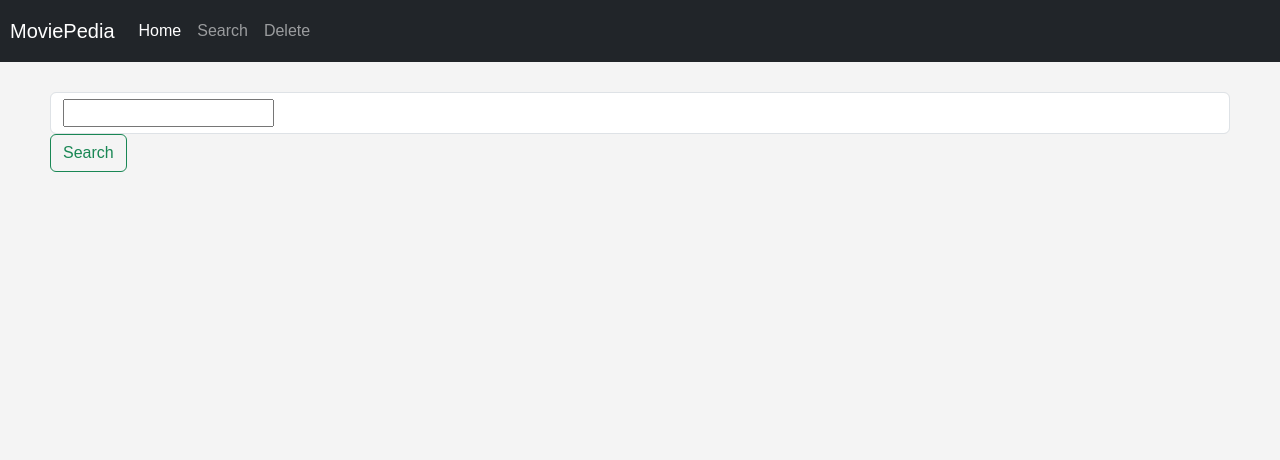
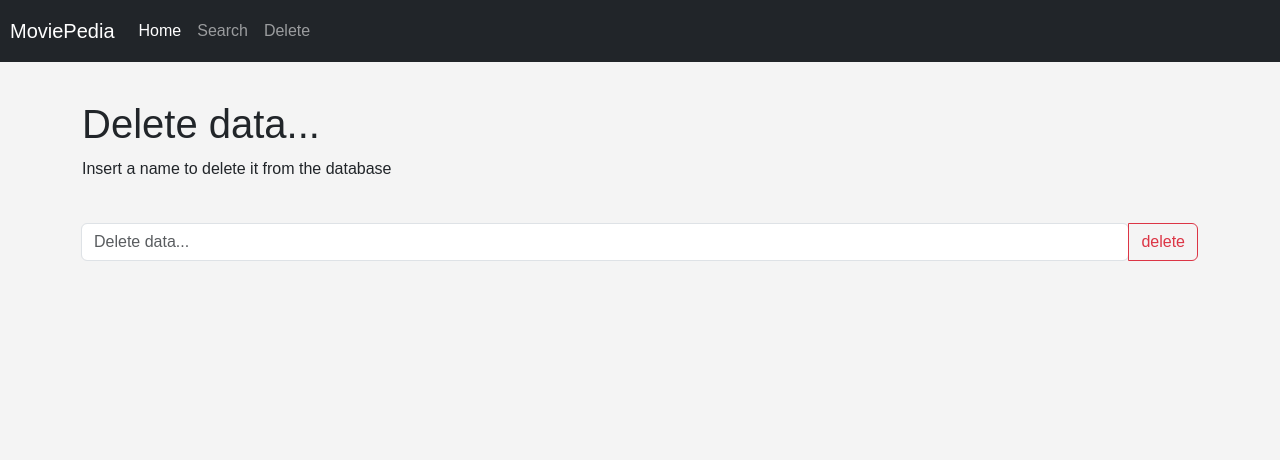
Before and after one commit to RafaelSGil/WS, a Django app: page /delete/ in a window 1280 px wide. Shown: the top 460 px of the page. Run offline with Django 3.2, Linux system fonts and the light colour scheme; some libraries are stand-ins or nearby versions.

Commit message:
Finished implementing delete functionality

```diff
--- a/Assignment1/WS_APP/templates/delete.html
+++ b/Assignment1/WS_APP/templates/delete.html
@@ -1,16 +1,28 @@
 {% extends 'layout.html' %} {% block content %}
-<form class="form-inline">
-  <li
-    class="form-control mr-sm-2"
-    type="search"
-    placeholder="Search"
-    aria-label="Search"
-  >
-    {{ delete_form.delete }}
-  </li>
-  <button class="btn btn-outline-success my-2 my-sm-0" type="submit">
-    Search
-  </button>
-</form>
+<div class="container mt-2 mb-10">
+  <h1>Delete data...</h1>
+  <p>Insert a name to delete it from the database</p>
+  <br />
+  <form action="{% url 'delete' %}" method="post" class="input-group">
+    {% csrf_token %}
+    <input
+      type="search"
+      class="form-control rounded"
+      placeholder="Delete data..."
+      aria-label="Search"
+      aria-describedby="search-addon"
+      name="delete_value"
+    />
+    <button type="submit" class="btn btn-outline-danger" name="delete_data">
+      delete
+    </button>
+  </form>
+  <br />
 
+  {% if success %} {% if success.boolean == False %}
+  <h3 class="text-success">Successfully deleted data</h3>
+  {% else %}
+  <h3 class="text-danger">Failed to delete data</h3>
+  {% endif %} {% endif %}
+</div>
 {% endblock %}
--- a/Assignment1/WS_APP/views.py
+++ b/Assignment1/WS_APP/views.py
@@ -51,14 +51,12 @@ def home(request):
 
 
 def delete(request):
-    delete_form = DeleteForm()
+    success = None
     if request.method == 'POST':
-        if 'delete' in request.POST:
-            delete_form = DeleteForm(request.POST)
-            if delete_form.is_valid():
-                value = delete_form.cleaned_data['delete']
+        if "delete_data" in request.POST:
+            value = request.POST.get("delete_value")
 
-                query = """
+            query = """
                             PREFIX pred: <http://ws.org/netflix_info/pred/>
                             PREFIX net: <http://ws.org/netflix_info/>
 
@@ -67,17 +65,34 @@ def delete(request):
                             }
                         """
 
-                encoded_value = value.replace(' ', '_')
-                encoded_value = quote(value, safe='')
+            encoded_value = value.replace(' ', '_')
+            encoded_value = quote(encoded_value, safe='')
 
-                query = query.replace("_encoded", encoded_value)
-                query = query.replace("_value", value)
+            query = query.replace("_encoded", encoded_value)
+            query = query.replace("_value", value)
+            print("QUERY: " + query)
+            payload_query = { "update": query }
+            res = accessor.sparql_update(body=payload_query, repo_name=repo_name)
 
-                payload_query = { "query": query }
-                res = accessor.sparql_select(body=payload_query, repo_name=repo_name)
-                res = json.loads(res)
+            query = """
+                            PREFIX pred: <http://ws.org/netflix_info/pred/>
+                            PREFIX net: <http://ws.org/netflix_info/>
 
-    return render(request, 'delete.html', {'delete_form': delete_form})
+                            ASK {
+                                net:_encoded pred:real_name "_value" .
+                            }
+                        """
+
+            query = query.replace("_encoded", encoded_value)
+            query = query.replace("_value", value)
+
+            payload_query = { "query": query }
+            success = accessor.sparql_select(body=payload_query, repo_name=repo_name)
+            success = json.loads(success)
+            print("SUCCESS: ", success["boolean"])
+            return render(request, 'delete.html', {'success': success})
+
+    return render(request, 'delete.html')
 
 
 def unified_search(query):
@@ -88,19 +103,15 @@ def unified_search(query):
 
 
     if query in directors:
-        print("DIRECTOR")
         return search_director(query)
 
     elif query in genres:
-        print("GENRE")
         return genres_search(query)
 
     elif query in actors:
-        print("ACTOR")
         return cast_search(query)
 
     else:
-        print("MOVIE")
         return movie_search(query)
 
 
@@ -280,41 +291,57 @@ def movie_search(movie_name):
                     ?title_code net:real_name "_movie_name" .
                     ?show_id net:title ?title_code .
 
-                    ?show_id net:type ?type_code .
-                    ?type_code net:real_name ?type .
+                    OPTIONAL{
+                        ?show_id net:type ?type_code .
+                        ?type_code net:real_name ?type .
+                    }
 
                     ?title_code net:real_name ?title .
 
-                    ?show_id net:director ?director_code .
-                    ?director_code net:real_name ?director .
+                    OPTIONAL {
+                        ?show_id net:director ?director_code .
+                        ?director_code net:real_name ?director .
+                    }
 
                     OPTIONAL {
                         ?show_id net:cast ?cast_code .
                         ?cast_code net:real_name ?cast .
                     }
 
-                    ?show_id net:country ?country_code .
-                    ?country_code net:real_name ?country .
+                    OPTIONAL {
+                        ?show_id net:country ?country_code .
+                        ?country_code net:real_name ?country .
+                    }
 
-                    ?show_id net:date_added ?date_code .
-                    ?date_code net:real_name ?date_added .
+                    OPTIONAL {
+                        ?show_id net:date_added ?date_code .
+                        ?date_code net:real_name ?date_added .
+                    }
 
-                    ?show_id net:release_year ?release_code .
-                    ?release_code net:real_name ?release_year .
+                    OPTIONAL {
+                        ?show_id net:release_year ?release_code .
+                        ?release_code net:real_name ?release_year .
+                    }
 
-                    ?show_id net:rating ?rating_code .
-                    ?rating_code net:real_name ?rating .
+                    OPTIONAL {
+                        ?show_id net:rating ?rating_code .
+                        ?rating_code net:real_name ?rating .
+                    }
 
-                    ?show_id net:duration ?duration_code .
-                    ?duration_code net:real_name ?duration .
+                    OPTIONAL {
+                        ?show_id net:duration ?duration_code .
+                        ?duration_code net:real_name ?duration .
+                    }
 
                     OPTIONAL {
                         ?show_id net:listed_in ?genres_code .
                         ?genres_code net:real_name ?genres .
                     }
 
-                    ?show_id net:description ?description_code .
-                    ?description_code net:real_name ?description .
+                    OPTIONAL {
+                        ?show_id net:description ?description_code .
+                        ?description_code net:real_name ?description .
+                    }
                 }
                 GROUP BY ?type ?title ?director ?country ?date_added ?release_year ?duration ?rating ?description
                     """
@@ -384,9 +411,6 @@ def cast_search(cast_name):
     res = json.loads(res)
 
     mod_js =  transform_json(res['results']['bindings'])
-
-    print("CAST: ")
-    print(mod_js)
 
     return mod_js
 
@@ -508,7 +532,6 @@ def date_search(date):
     return mod_js
 
 def genres_search(genres):
-    print("GENRE: " + genres)
     genres_split = [genre.strip() for genre in genres.split(',')]
 
     query = """
```
